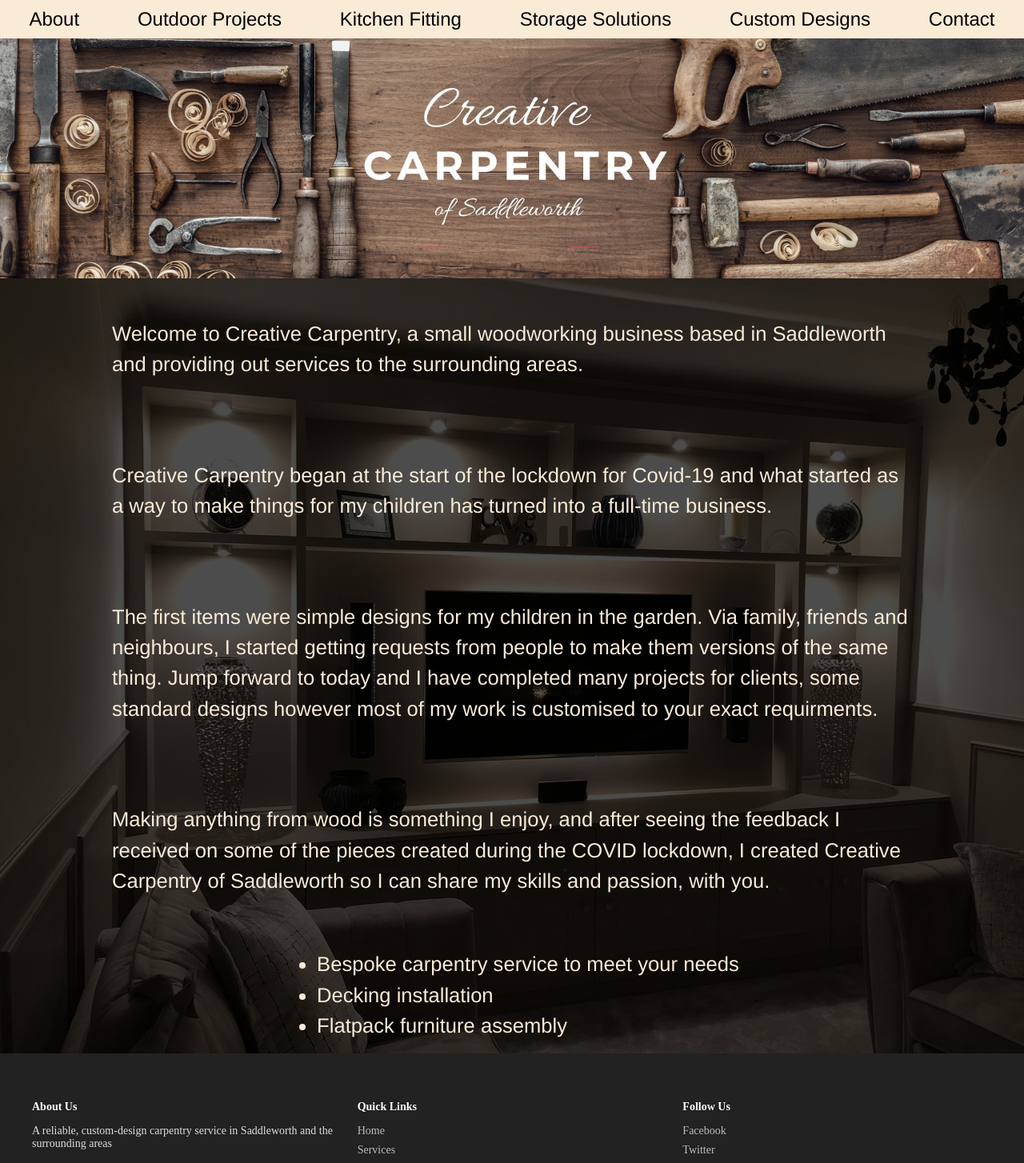
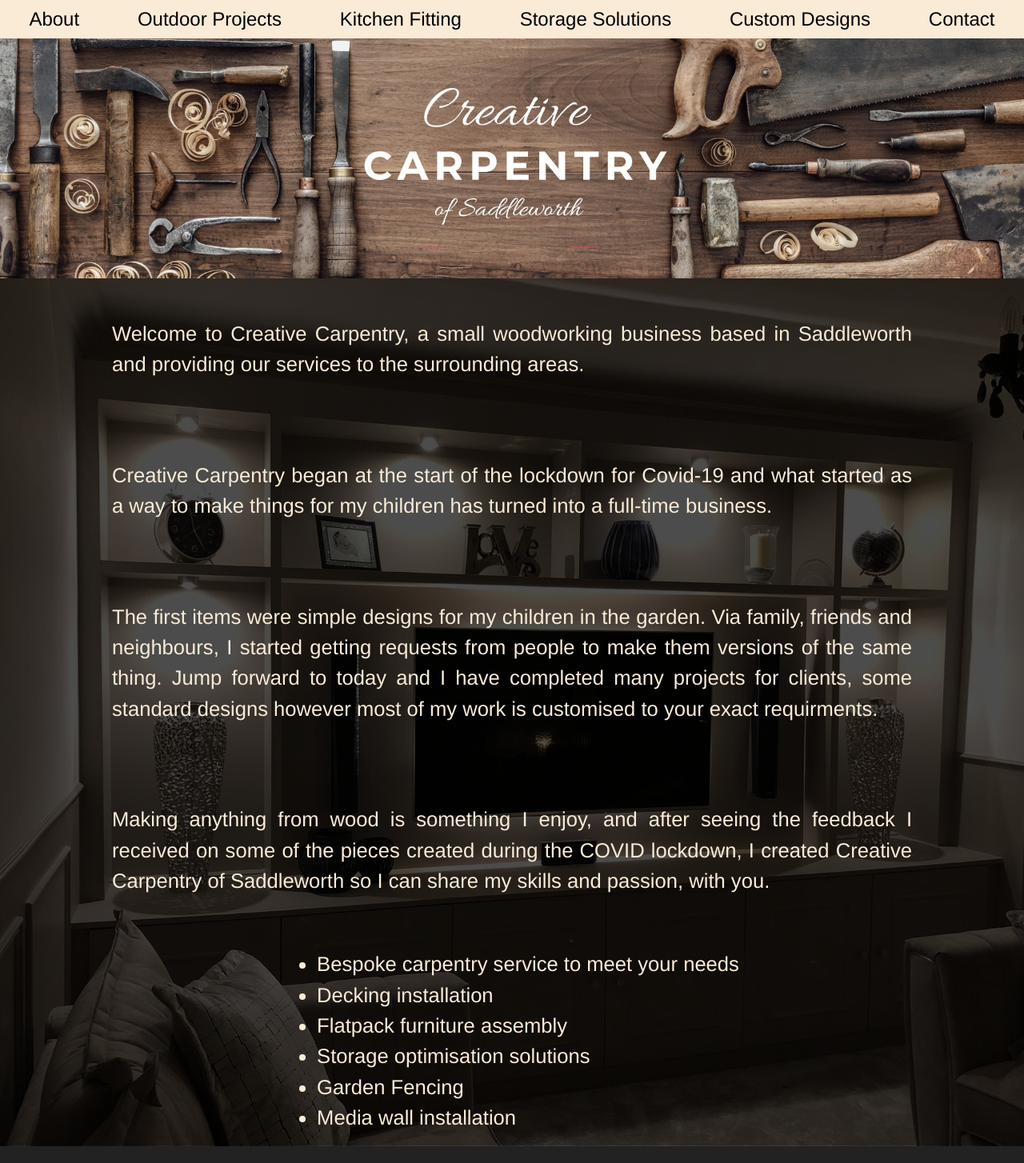
Before and after one commit to danny-817/creative_carpentry, a React (Vite) app: page /about in a window 1280 px wide. Shown: the top 1454 px of the page at 80% size. Built offline with nearby package versions, Linux system fonts and the light colour scheme.

Commit message:
adjusted about page styling and added a couple of items to the list

```diff
--- a/src/assets/components/About.jsx
+++ b/src/assets/components/About.jsx
@@ -6,7 +6,7 @@ export default function About() {
       <section className={styles.about_text_box}>
         <p className={styles.about_text}>
           Welcome to Creative Carpentry, a small woodworking business based in
-          Saddleworth and providing out services to the surrounding areas.
+          Saddleworth and providing our services to the surrounding areas.
         </p>
         <p className={styles.about_text}>
           Creative Carpentry began at the start of the lockdown for Covid-19 and
@@ -36,6 +36,9 @@ export default function About() {
           <li>Bespoke carpentry service to meet your needs</li>
           <li>Decking installation</li>
           <li>Flatpack furniture assembly</li>
+          <li>Storage optimisation solutions</li>
+          <li>Garden Fencing</li>
+          <li>Media wall installation</li>
         </ul>
       </section>
     </div>
--- a/src/assets/styles/about.module.css
+++ b/src/assets/styles/about.module.css
@@ -19,6 +19,7 @@
 	flex-direction: column;
 	justify-content: center;
 	align-items: center;
+
 }
 
 .about_text_box{
@@ -34,6 +35,8 @@
 	font-size: 2vw;
 	line-height: 1.5;
 	font-family: Helvetica, sans-serif;
+	text-align: justify;
+	font-weight: lighter;
 
 }
 
@@ -41,5 +44,6 @@
 	font-size: 2vw;
 	line-height: 1.5;
 	font-family: Helvetica, sans-serif;
+	font-weight: lighter;
 
 }
```
